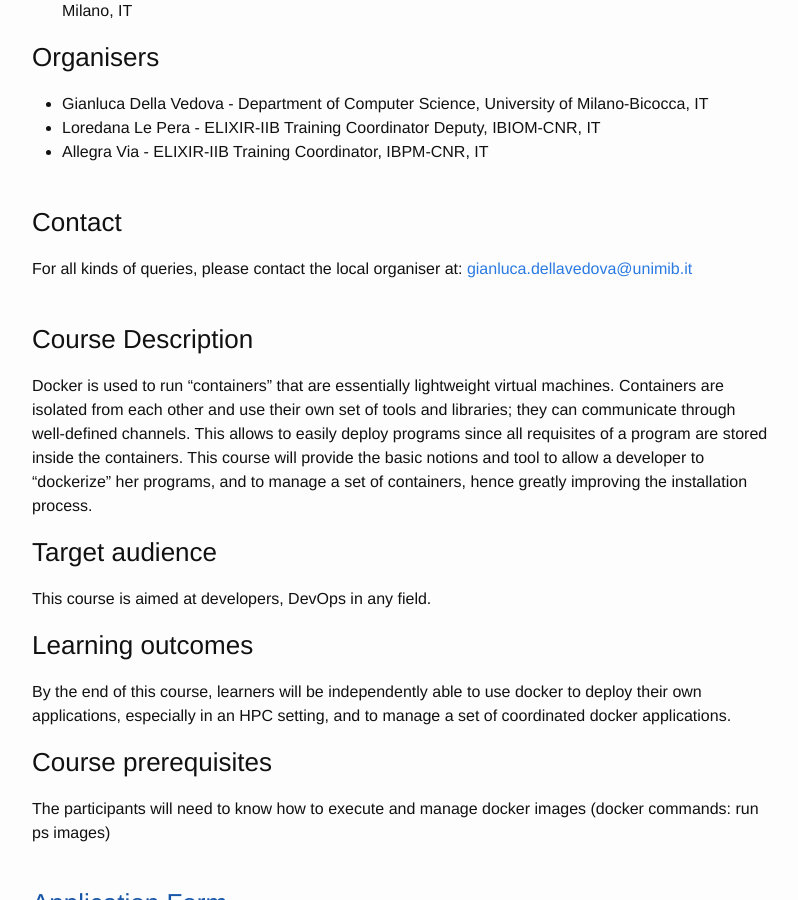
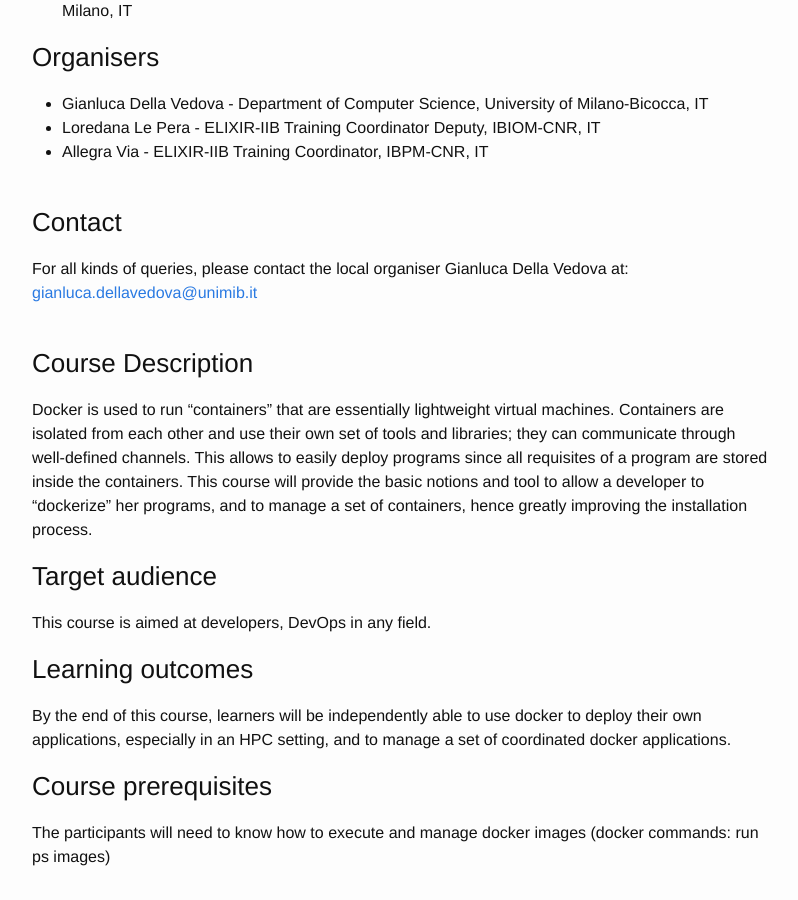
Before and after one commit to ELIXIR-IIB-training/website, a Jekyll site: the page built from _posts/2018-09-26-Docker_Milano_Bicocca.md, in a window 1280 px wide and 900 px high, scrolled down 1050 px. Shown: the whole window, without its empty margins (238-1036 px from the left). Built offline with Jekyll 4.4.1, drawn with Linux system fonts in a browser that asks for light colours.

```diff
--- a/_posts/2018-09-26-Docker_Milano_Bicocca.md
+++ b/_posts/2018-09-26-Docker_Milano_Bicocca.md
@@ -57,7 +57,7 @@ A maximum of **20** candidates will be selected based on their need for the cour
 <br>
 
 ### Contact
-For all kinds of queries, please contact the local organiser at: <gianluca.dellavedova@unimib.it>
+For all kinds of queries, please contact the local organiser Gianluca Della Vedova at: <gianluca.dellavedova@unimib.it>
 <br>
 <br>
 
```
